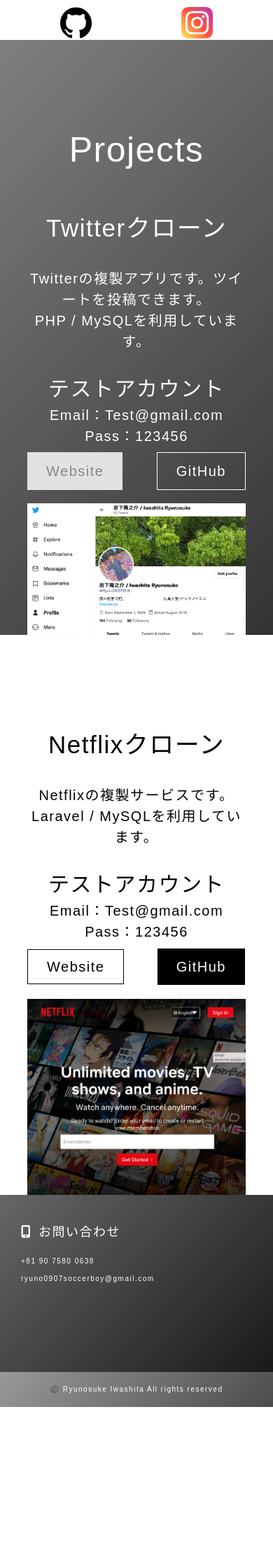
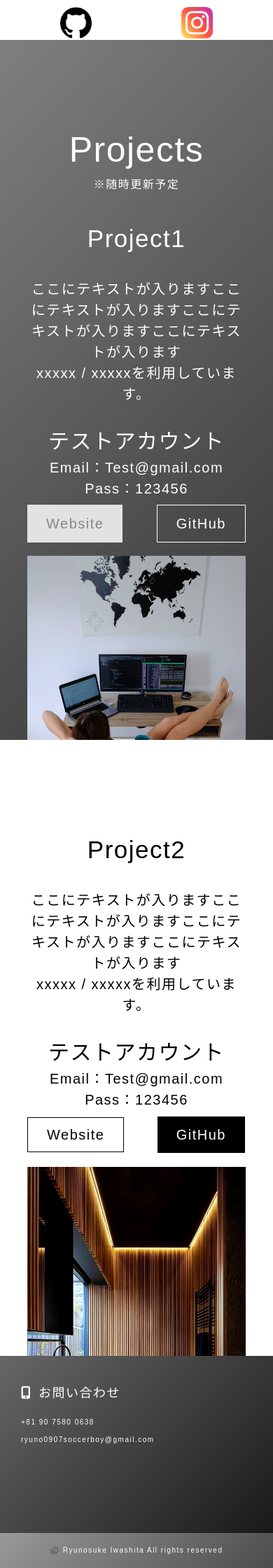
Before and after one commit to ryunoesta/portfolio_gray, a PHP site: page / in a window 390 px wide. Shown: the part 1687-3927 px from the top of the page at 70% size. Before the commit the page ends 3697 px from the top, so only its background shows below. Run offline with PHP 8.4, Linux system fonts and the light colour scheme; some libraries are stand-ins or nearby versions.

Commit message:
Projectの修正

```diff
--- a/index.html
+++ b/index.html
@@ -148,28 +148,29 @@
     <!--------------------------
     Project__1ブロック
     ---------------------------->
-    <div id="projects__1">
+    <div id="project__1">
 
         <!--コンテンツのインナー-->
-        <div class="projects__1__inner">
+        <div class="project__1__inner">
 
             <!--コンテンツのタイトルエリア-->
             <div class="content__header">
                 <div class="content__header__inner">
                     <!--コンテンツのタイトル名-->
                     <h2>Projects</h2>
+                    <p>※随時更新予定</p>
                 </div>
             </div>
 
             <!-- コンテンツ内容-->
-            <div class="projects__1__content">
-                <!-- Twitterクローンの説明 -->
-                <div class="projects__1__dis">
+            <div class="project__1__content">
+                <!-- Projects__1の説明 -->
+                <div class="project__1__dis">
                     <div class="block__twitter">
-                        <h3>Twitterクローン</h3>
+                        <h3>Project1</h3>
                         <p class="explanation">
-                            Twitterの複製アプリです。ツイートを投稿できます。
-                            <br>PHP / MySQLを利用しています。</br>
+                            ここにテキストが入りますここにテキストが入りますここにテキストが入りますここにテキストが入ります
+                            <br>xxxxx / xxxxxを利用しています。</br>
                         </p>
                     </div>
 
@@ -194,7 +195,7 @@
                 </div>
                 <!-- Twitterクローンの画像 -->
                 <div class=twitter__clone>
-                    <img src="./img/projects_1 .png" alt="Twitterクローン">
+                    <img src="./img/project__1.jpg" alt="Project1">
                 </div>
             </div>
         </div>
@@ -203,21 +204,21 @@
     <!--------------------------
     Project__2ブロック
     ---------------------------->
-    <div id="projects__2">
+    <div id="project__2">
 
         <!--コンテンツのインナー-->
-        <div class="projects__2__inner">
+        <div class="project__2__inner">
 
             <!-- コンテンツ内容-->
-            <div class="projects__2__content">
+            <div class="project__2__content">
 
 
-                <div class="projects__2__dis">
+                <div class="project__2__dis">
                     <div class="block__netflix">
-                        <h3>Netflixクローン</h3>
+                        <h3>Project2</h3>
                         <p class="explanation">
-                            Netflixの複製サービスです。
-                            <br>Laravel / MySQLを利用しています。</br>
+                            ここにテキストが入りますここにテキストが入りますここにテキストが入りますここにテキストが入ります
+                            <br>xxxxx / xxxxxを利用しています。</br>
                         </p>
                     </div>
                     <div class="block-account">
@@ -241,7 +242,7 @@
 
                 <!-- Netflixクローンの画像 -->
                 <div class="netflix">
-                    <img src="./img/projects_2.png" alt="Netflixクローン">
+                    <img src="./img/project__2.jpg" alt="Project2">
                 </div>
             </div>
         </div>
--- a/style.css
+++ b/style.css
@@ -275,7 +275,8 @@
     margin-bottom: 50px;
 }
 
-.content__header__inner {
+
+h2 {
     font-size: 50px;
     font-weight: lighter;
 }
@@ -342,7 +343,7 @@
 * トップページ Project__1
 *****************************************/
 
-#projects__1 {
+#project__1 {
     background: linear-gradient(135deg, rgba(0, 0, 0, 0.5), rgba(0, 0, 0, 0.8) );
     background-size: cover;
     background-repeat: no-repeat;
@@ -352,17 +353,17 @@
     overflow: hidden;
 }
 
-.projects__1__inner {
+.project__1__inner {
     width: 100%;
     height: 100%;
     padding: 120px 10% 0 10%;
 }
 
-.projects__1__content {
+.project__1__content {
     height: 90%;
     display: flex;
     justify-content: space-between;
-    align-items: flex-end;
+    align-items: flex-start;
     flex-direction: row-reverse;
 }
 
@@ -370,7 +371,7 @@
     width: 50%;
 }
 
-.projects__1__dis {
+.project__1__dis {
     width: 45%;
     margin-bottom: 10%;
 }
@@ -426,14 +427,15 @@
 
 /*画面幅480px以下の時*/
 @media screen and (max-width:480px) {
-    #projects__1 {
+    #project__1 {
+        height: 1000px;
         overflow: hidden;
     }
-    .projects__1__content {
+    .project__1__content {
         display: block;
     }
 
-    .projects__1__dis {
+    .project__1__dis {
         width: 100%;
     }
 
@@ -449,23 +451,23 @@
 /****************************************
 * トップページ Project__2
 *****************************************/
-#projects__2 {
+#project__2 {
     background-size: cover;
     background-repeat: no-repeat;
     font-family: "Noto Sans JP",sans-serif;
     color:rgb(0, 0, 0);
     margin: 0px;
-    height: 800px;
+    height: 700px;
     overflow: hidden;
 }
 
-.projects__2__inner {
+.project__2__inner {
     width: 100%;
     height: 100%;
     padding:0 10% 0 10%;
 }
 
-.projects__2__content {
+.project__2__content {
     display: flex;
     justify-content: space-between;
     align-items: flex-start;
@@ -475,7 +477,7 @@
     width: 50%;
 }
 
-.projects__2__dis {
+.project__2__dis {
     width: 45%;
     margin-top: 10%;
     margin-bottom: 10%;
@@ -505,19 +507,20 @@
 
 /*画面幅480px以下の時*/
 @media screen and (max-width:480px) {
-    #projects__2 {
+    #project__2 {
+        height: 880px;
         overflow: hidden;
     }
 
-    .projects__2__inner {
+    .project__2__inner {
         padding: 100px 10% 0 10%;
     }
 
-    .projects__2__content {
+    .project__2__content {
         display: block;
     }
 
-    .projects__2__dis {
+    .project__2__dis {
         width: 100%;
     }
 
```
Also changed, not shown: img/project__1.jpg (added), img/project__2.jpg (added), img/projects_1 .png (deleted), img/projects_2.png (deleted), 1 other file.
